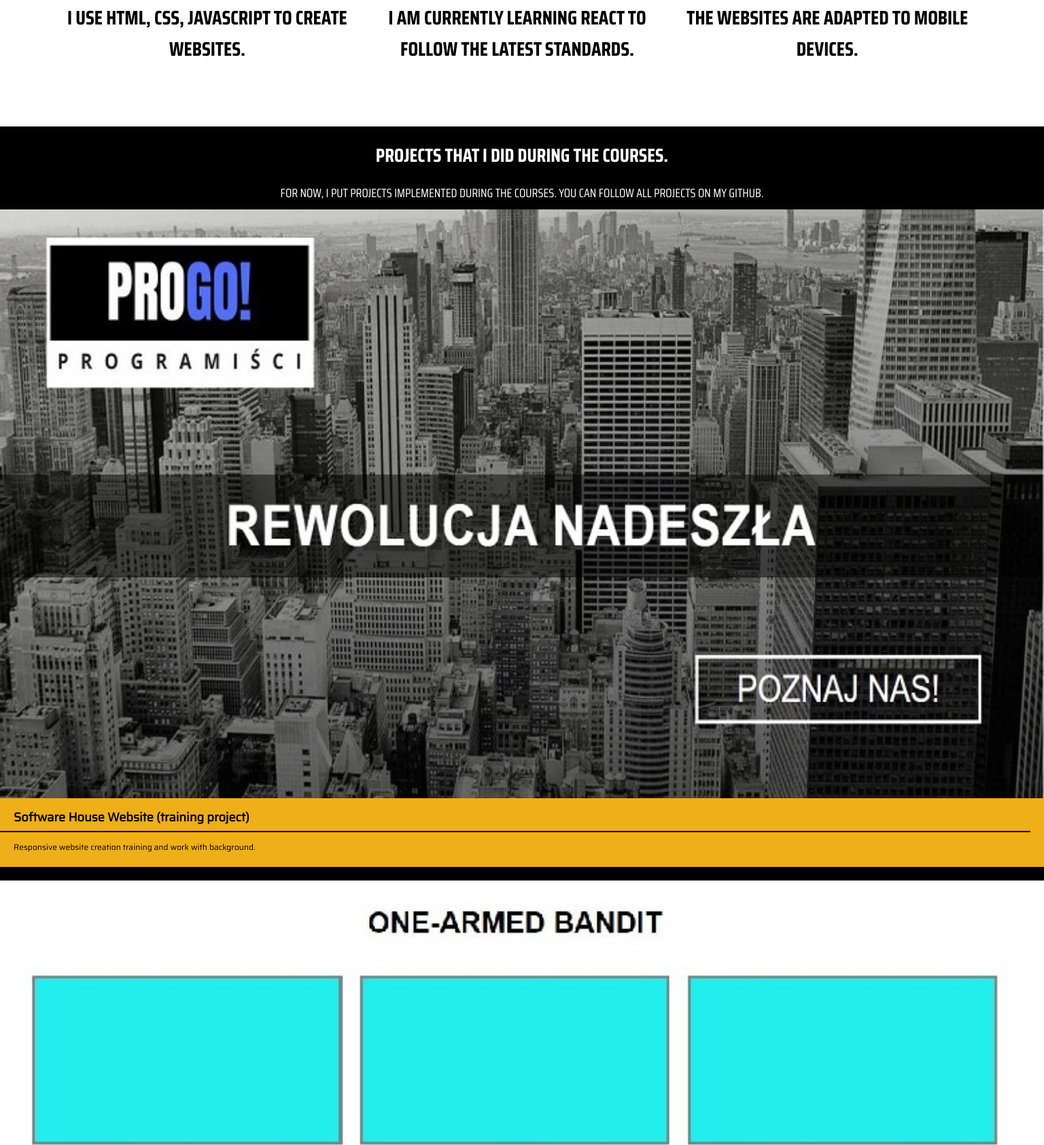
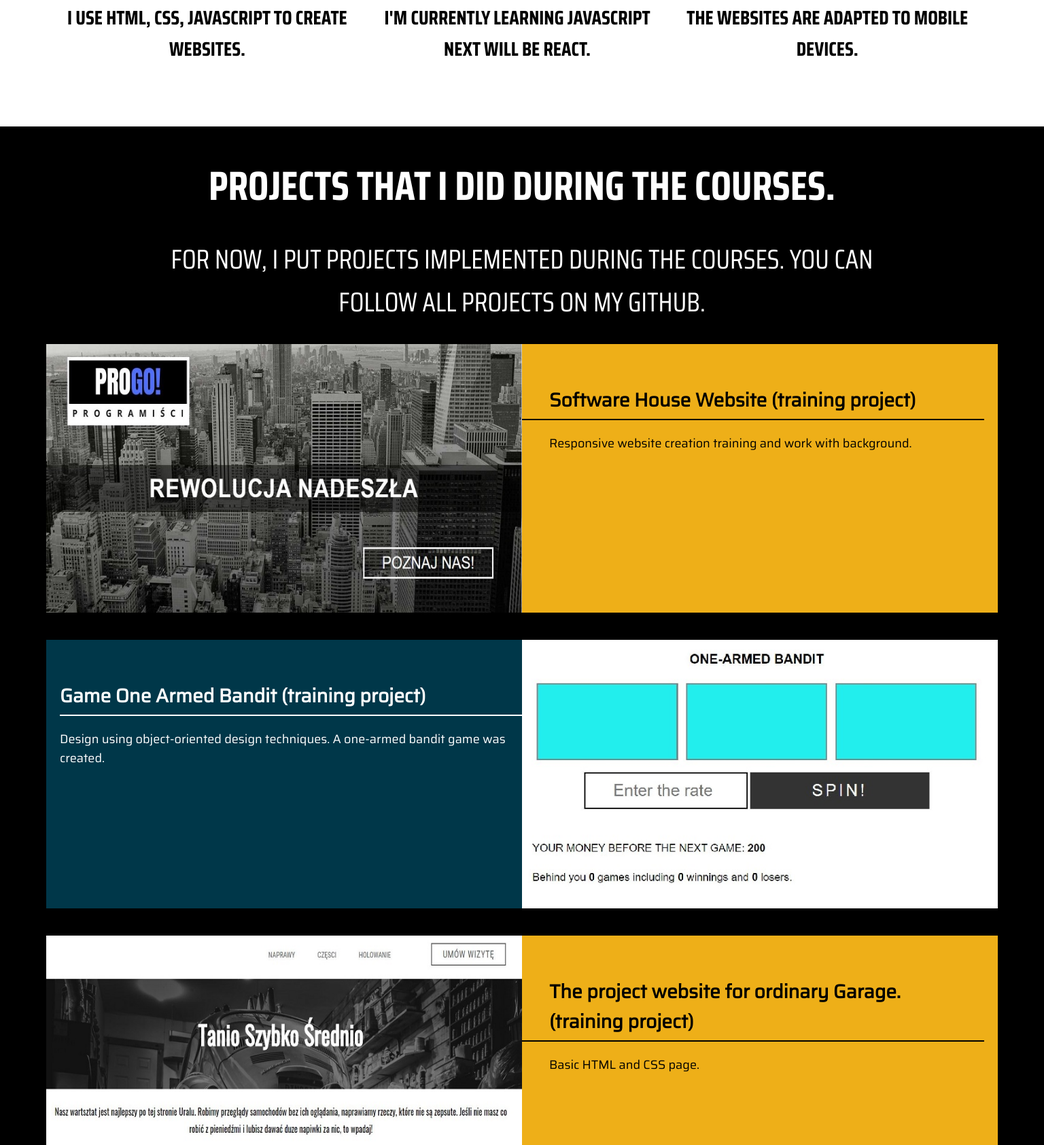
Before and after one commit to slych87/Portfolio-Mateusz, a plain HTML site: page index.html in a window 1536 px wide. Shown: the part 1276-2960 px from the top of the page at 68% size. Drawn offline with Linux system fonts and the light colour scheme.

Commit message:
SECTION 2 portfolio  DONE

```diff
--- a/index.html
+++ b/index.html
@@ -29,7 +29,7 @@
             </div>
             <div class="feature">
                 <img src="/img/REACT-smal.png" alt="logo html js i css">
-                <h2>I am currently learning React to follow the latest standards.</h1>
+                <h2>I'm currently learning JavaScript next will be React.</h1>
             </div>
             <div class="feature">
                 <img src="/img/MOBILE-smal.png" alt="logo html js i css">
@@ -41,8 +41,9 @@
         <section class="portfolio">
             <h1>Projects that I did during the courses.</h1>
             <p class="info">For now, I put projects implemented during the courses. You can follow all projects on my GitHub.</p>
+
             <!-- Project 1 -->
-            <div class="project">
+            <div class="project clearfix">
                 <div class="web">
                     <img src="img/Programmers.JPG" alt="programers website">
                 </div>
@@ -64,23 +65,23 @@
             </div>
 
             <!-- Project 3 -->
-            <div class="project">
+            <div class="project clearfix">
                 <div class="web">
                     <img src="img/Warsztat.JPG" alt="car">
                 </div>
                 <div class="about">
-                    <h2> The project website for ordinary Garage.(training project)</h2>
+                    <h2 id="enter"><span> The project website for ordinary Garage.</span> (training project)</h2>
                     <p>Basic HTML and CSS page.</p>
                 </div>
             </div>
 
             <!-- Project 4 -->
-            <div class="project">
+            <div class="project clearfix">
                 <div class="web">
                     <img src="img/holyday.JPG" alt="holyday">
                 </div>
                 <div class="about">
-                    <h2> Holyday Agency(training project)</h2>
+                    <h2> Holyday Agency (training project)</h2>
                     <p>Basic website design with subpages for Travel Agencies.</p>
                 </div>
             </div>
--- a/style/style.css
+++ b/style/style.css
@@ -309,7 +309,7 @@ section .features{
 
 /* SECTION 1 */
 .features{
-    margin-top: 20px;
+    margin: 20px auto 0;
     padding: 5%;
     text-align: center;
     max-width: 1620px;
@@ -408,6 +408,8 @@ section .features{
 .portfolio{
     background-color: black;
     padding: 10px 0 30px 0;
+    max-width: 1620px;
+    margin: 0 auto;
 }
 
 .portfolio h1{
@@ -450,7 +452,8 @@ section .features{
     padding-left: 20px;
 }
 .portfolio .project{
-    margin-bottom: 20px;
+    margin: 0 auto 20px;
+    max-width: 1400px;
 }
 .portfolio .project:nth-child(odd){
     background-color: #EEAF18;
@@ -466,3 +469,85 @@ section .features{
 .portfolio .project:nth-child(even){
     background-color: #00bfff49;
 }
+@media (min-width: 768px) and (orientation: portrait){
+    #enter span::after{
+        content: '\A';
+        white-space: pre;
+    }
+}
+@media (min-width: 768px){
+    .portfolio h1{
+        font-size: 40px;
+    }
+    .portfolio .project{
+        margin-bottom: 40px;
+    }
+    .portfolio .info{
+        font-size: 30px;
+        padding: 0 43px 30px;
+    }
+    .portfolio .about h2{
+        font-size: 28px;
+        padding-left: 40px;
+    }
+    .portfolio .about p{
+        font-size: 18px;
+        padding-left: 40px;
+    }
+}
+
+@media (orientation: landscape){
+    .portfolio .info{
+        font-size: 22px;
+        padding: 0 43px 30px;
+    }
+
+    .web, .about{
+        width: 50%;
+        float:left
+    }
+    .web img{
+        display: block;
+    }
+    .portfolio .project:nth-child(even) .web{
+        float: right;
+    }
+    .portfolio .project:nth-child(even) .about{
+        padding-right: 0;
+        padding-left: 20px;
+    }
+    .portfolio .project:nth-child(even) .about h2{
+        padding-left: 0;
+    }
+    .portfolio .project:nth-child(even) .about p{
+        padding-left: 0;
+    }
+}
+
+@media (orientation: landscape) and (min-width: 1366px){
+    .portfolio h1{
+        font-size: 60px;
+        padding: 30px;
+    }
+    .portfolio .project{
+        margin-bottom: 40px;
+    }
+    .portfolio .info{
+        font-size: 40px;
+        padding: 0 227px 30px;
+    }
+    .portfolio .about h2{
+        padding-top: 50px;
+        font-size: 28px;
+        padding-left: 40px;
+        margin-bottom: 20px;
+    }
+    .portfolio .about p{
+        font-size: 18px;
+        padding-left: 40px;
+    }
+    #enter span::after{
+        content: '\A';
+        white-space: pre;
+    }
+}
```
